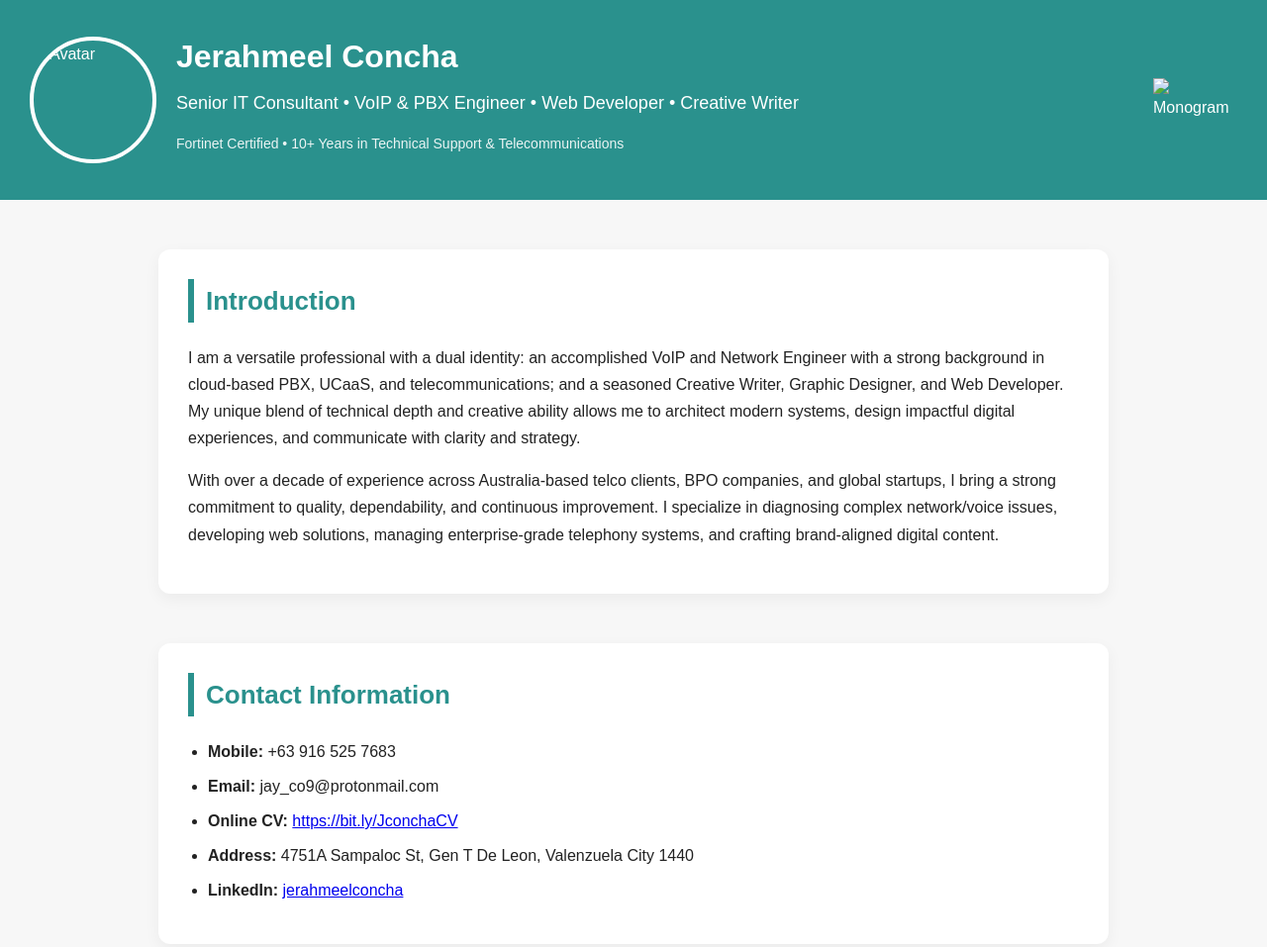
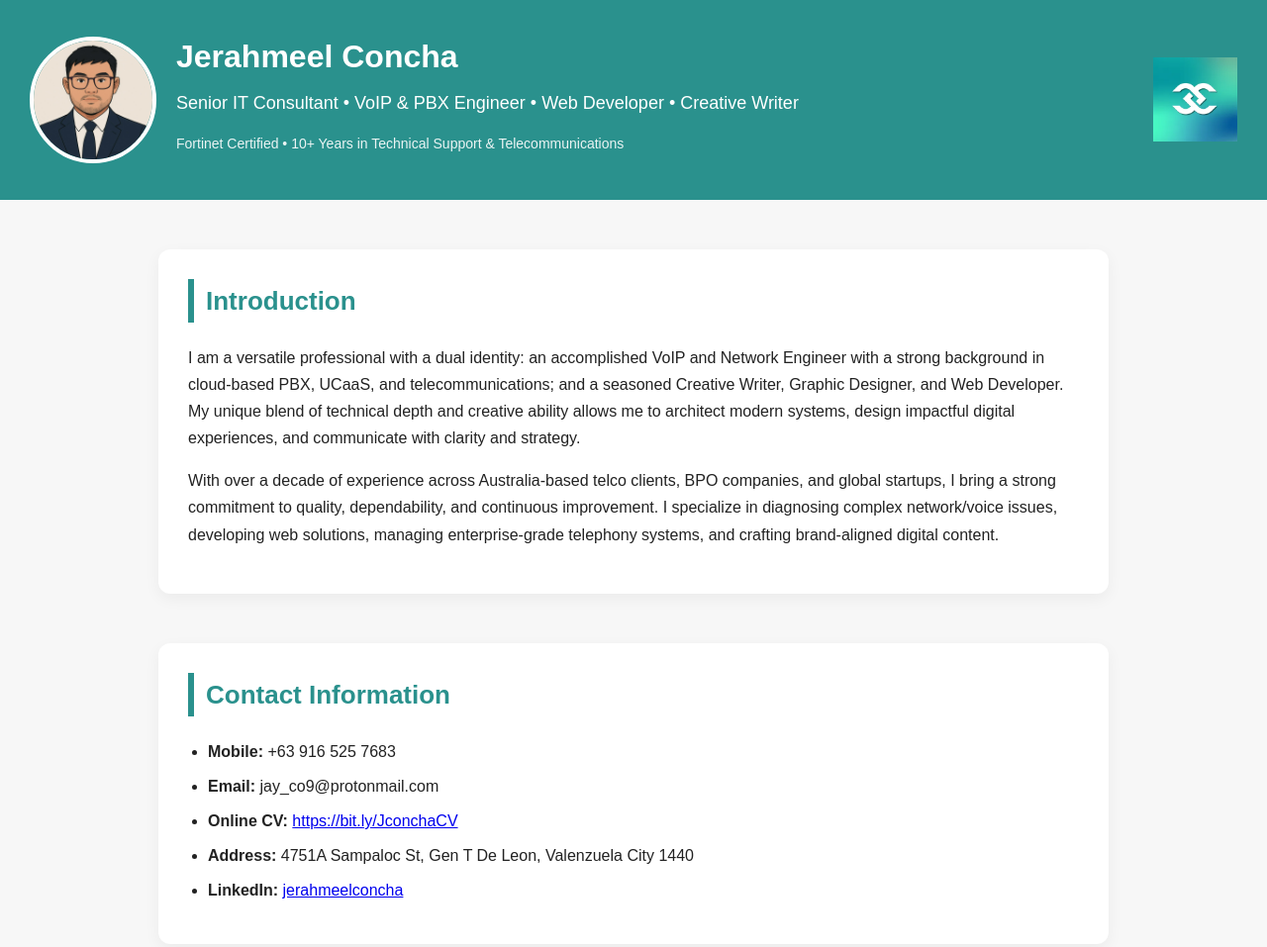
Before and after one commit to engrjakeconcha/cv, a plain HTML site: page index.html in a window 1280 px wide. Shown: the top 957 px of the page at 99% size. Drawn offline with Linux system fonts and the light colour scheme.

Commit message:
Update index.html

```diff
--- a/index.html
+++ b/index.html
@@ -11,13 +11,13 @@
 
 <!-- HEADER -->
 <header class="header">
-  <img src="assets/avatar.png" class="avatar" alt="Avatar">
+  <img src="asset/avatar.jpeg" class="avatar" alt="Avatar">
   <div class="header-text">
     <h1>Jerahmeel Concha</h1>
     <p class="subtitle">Senior IT Consultant • VoIP & PBX Engineer • Web Developer • Creative Writer</p>
     <p class="subnote">Fortinet Certified • 10+ Years in Technical Support & Telecommunications</p>
   </div>
-  <img src="assets/monogram.png" class="monogram" alt="Monogram">
+  <img src="asset/monogram.webp" class="monogram" alt="Monogram">
 </header>
 
 
@@ -105,7 +105,6 @@
 </section>
 
 
-
 <!-- SKILLS -->
 <section class="section">
   <h2>Technical Skills</h2>
@@ -141,6 +140,7 @@
   </ul>
 </section>
 
+
 <!-- REFERENCES -->
 <section class="section">
   <h2>References</h2>
@@ -151,6 +151,7 @@
   </ul>
 </section>
 
+
 <footer>
   <p>© 2025 Jerahmeel Concha. All Rights Reserved.</p>
 </footer>
```
